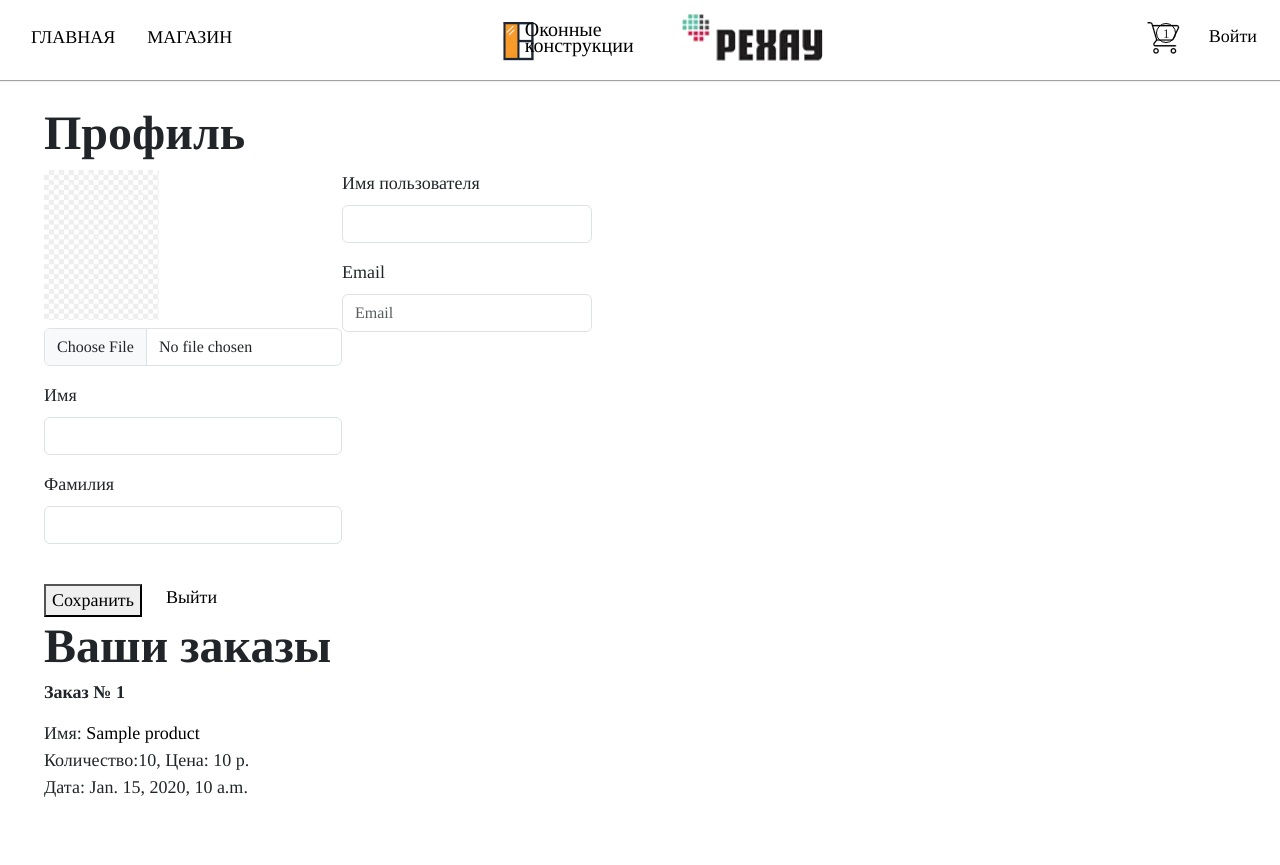
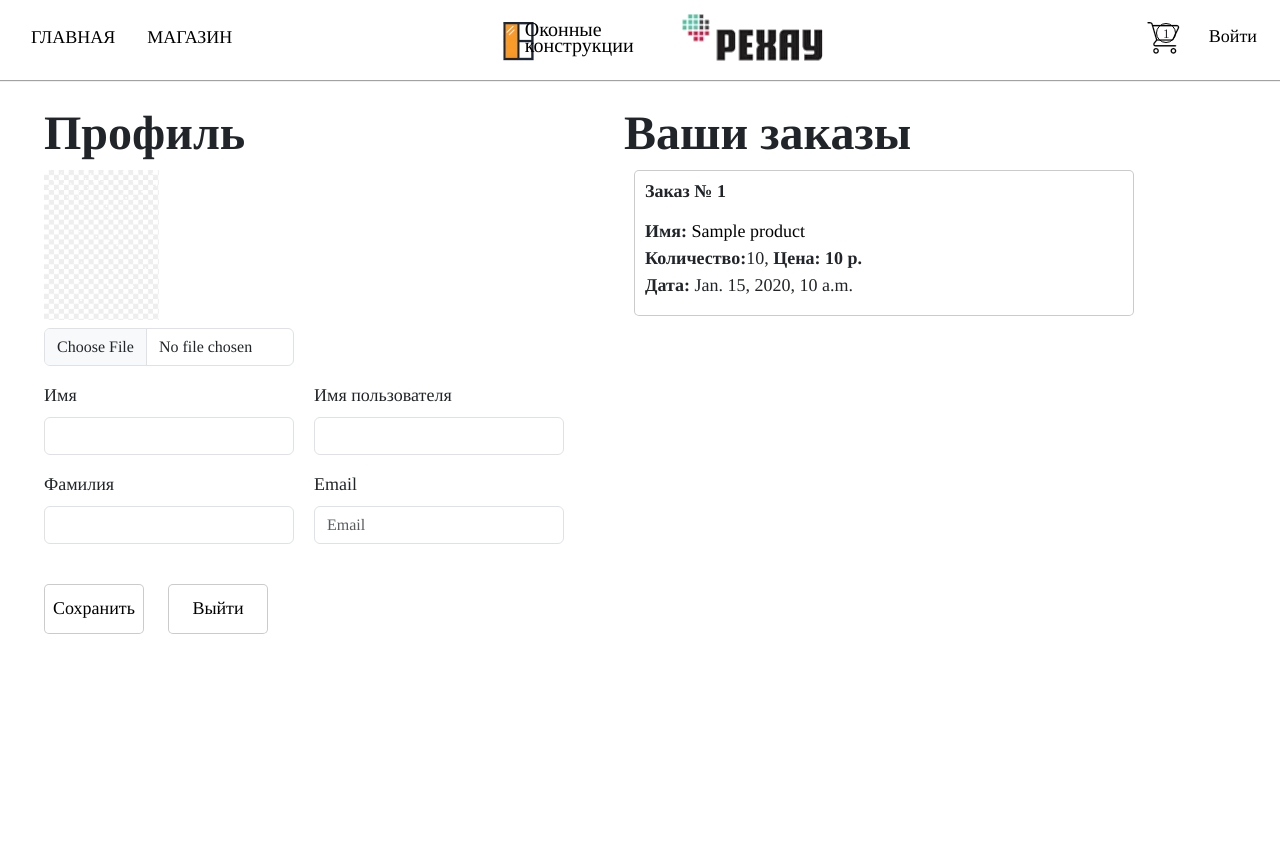
Before and after one commit to Randysman/widnowdesigns, a Django app: template widnowdesigns/users/templates/users/profile.html in a window 1280 px wide. After the commit the page ends 634 px from the top, so only its background shows below. Run offline with Django 5.2, Linux system fonts and the light colour scheme; the template is opened without the code that fills it: most values are stand-ins (such as "Sample title", 1, 10 or a date in 2020); some libraries are stand-ins or nearby versions.

Commit message:
end with styles and fix bugs

```diff
--- a/widnowdesigns/main/static/css/base.css
+++ b/widnowdesigns/main/static/css/base.css
@@ -487,3 +487,267 @@ c-quantity-form input {
 .price-on-card {
     padding-top: 5px;
 }
+
+.basket-cardsrem {
+    max-height: 52vh;
+    width: 600px;
+    overflow-y: auto;
+}
+
+.opac {
+    opacity: 0.5;
+    margin: 0;
+}
+
+.basket-total-price {
+    margin: 0;
+}
+
+.regform button {
+    margin-left: 20px;
+    margin-top: 30px;
+}
+
+.mainvl {
+    position: absolute;
+    height: 650px;
+    width: 1px;
+    background-color: #000000;
+    opacity: 0.2;
+    left: 18%;
+    top: 23%;
+}
+
+.notorders {
+    margin-left: 70px;
+    margin-top: 20px;
+}
+
+.next-btn {
+    position: absolute;
+    left: 41%;
+}
+
+.prev-btn {
+    position: absolute;
+    left: 8%;
+}
+
+.prev-btn: hover {
+    background-color: #00000013;
+}
+
+.next-btn:hover {
+    background-color: #00000013;
+}
+
+.prev-btn, .next-btn {
+    color: #000;
+    background-color: #fff;
+    border: none;
+    padding: 10px 20px;
+    font-size: 24px;
+    cursor: pointer;
+    transition: all 0.4s ease;
+}
+
+.image-nav {
+    position: absolute;
+    top: 50%;
+    left: 0;
+    width: 100%;
+    text-align: center;
+}
+
+.orders-baskets {
+    margin-left: 10px;
+    margin-top: 10px;
+}
+
+.dadad {
+    font-size: 18px;
+    font-weight: 700;
+}
+
+.orders h2 {
+    margin-left: 60px;
+}
+
+.order-desc {
+    margin-top: 5px;
+    margin-left: 10px;
+}
+
+.order-title {
+    margin-top: 10px;
+    margin-left: 10px;
+}
+
+.order-basket {
+    width: 500px;
+    border: 1px solid #00000034;
+    border-radius: 5px;
+    background-color: #fff;
+    margin: 0;
+    transition: all 0.5s ease;
+    margin-bottom: 10px;
+}
+
+.order-basket:hover {
+    border: 1px solid #000000;
+}
+
+.orderss {
+    margin-left: 70px;
+    width: 520px;
+    max-height: 52vh;
+    overflow-y: auto;
+}
+
+.vl {
+    position: absolute;
+    width: 1px;
+    height: 500px;
+    background-color: #000000;
+    left: 32%;
+    top: 25%;
+    opacity: 0.2;
+}
+
+.payform {
+    position: fixed;
+    top: 75%;
+}
+
+.pay-card {
+    width: 600px;
+    margin-top: 40px;
+    margin-left: 20px;
+}
+
+.pay-title {
+    margin-top: 20px;
+    margin-left: 20px;
+}
+
+.paynow {
+    display: flex;
+    align-items: center;
+    justify-content: center;
+    width: 180px;
+    height: 50px;
+    border: 1px solid #00000034;
+    border-radius: 5px;
+    transition: all 0.5s ease;
+    background-color: #fff;
+}
+
+.paynow:hover {
+    border: 1px solid #000000;
+}
+
+.order-btn {
+    display: flex;
+    align-items: center;
+    justify-content: center;
+    width: 180px;
+    height: 50px;
+    border: 1px solid #00000034;
+    border-radius: 5px;
+    transition: all 0.5s ease;
+    background-color: #fff;
+}
+
+.order-btn:hover {
+    border: 1px solid #000000;
+}
+
+.order-form {
+    display: flex;
+    flex-direction: column;
+}
+
+.order-form input {
+    border-radius: 5px;
+    width: 250px;
+    height: 38px;
+    background-color: #fff;
+    box-shadow: none;
+    border: 1px solid #00000046;
+}
+
+.order-info {
+    margin-left: 40px;
+}
+
+.checkout {
+    margin-top: 70px;
+    width: 600px;
+}
+
+.profile-btn {
+    display: flex;
+    align-items: center;
+    justify-content: center;
+    width: 100px;
+    height: 50px;
+    border: 1px solid #00000034;
+    border-radius: 5px;
+    margin: 0;
+    transition: all 0.5s ease;
+    background-color: #fff;
+}
+
+.profile-btn:hover {
+    border: 1px solid #000000;
+}
+
+.box2 {
+    margin-top: 212px;
+    margin-left: 20px;
+}
+
+.box22 {
+    margin-left: 20px;
+}
+
+.profile {
+    width: 570px;
+    height: 600px;
+    margin-top: 100px;
+    border: 1px solid #00000036;
+    border-radius: 10px;
+}
+
+.form-stylereg {
+    width: 250px;
+    margin-left: 20px;
+}
+
+.form-styleprofile {
+    width: 250px;
+}
+
+.login {
+    width: 400px;
+    height: 600px;
+    margin-top: 100px;
+    border: 1px solid #00000036;
+    border-radius: 10px;
+}
+
+.login-reg {
+    width: 600px;
+    height: 600px;
+    margin-top: 100px;
+    border: 1px solid #00000036;
+    border-radius: 10px;
+}
+
+.login-title h2{
+    margin-bottom: 30px;
+    margin-left: 20px;
+    margin-top: 20px;
+}
+
+.se
--- a/widnowdesigns/orders/models.py
+++ b/widnowdesigns/orders/models.py
@@ -13,6 +13,7 @@ class Order(models.Model):
     created = models.DateTimeField(auto_now_add=True)
     updated = models.DateTimeField(auto_now_add=True)
     paid = models.BooleanField(default=False)
+    stripe_id = models.CharField(max_length=250, blank=True)
 
 
     class Meta:
--- a/widnowdesigns/users/templates/users/profile.html
+++ b/widnowdesigns/users/templates/users/profile.html
@@ -5,9 +5,9 @@
 
 {% block content %}
     <div class="d-flex">
-        <div class="profile bg-white p-4 mb-4 mx-2 rounded">
-            <h2 class="mb-2">Профиль</h2>
+        <div class="windowp d-flex bg-white p-4 mb-4 mx-2 rounded">
             <form action="{% url 'users:profile' %}" method="post" enctype="multipart/form-data">
+                <h2 class="mb-2">Профиль</h2>
                 {% csrf_token %}
                 <div class="d-flex">
                     <div class="1box">
@@ -30,7 +30,7 @@
                             value=" {{ form.last_name.value }}" required>
                         </div>
                     </div>
-                    <div class="2box">
+                    <div class="box2">
                         <div class="col-md-12 mb-3">
                             <label for="id_username" class="form-label">Имя пользователя</label>
                             <input type="text" class="form-control form-styleprofile" id="id_username" name="username" placeholder="Имя пользователя"
```
Also changed, not shown: widnowdesigns/orders/migrations/0002_order_stripe_id.py (added).
